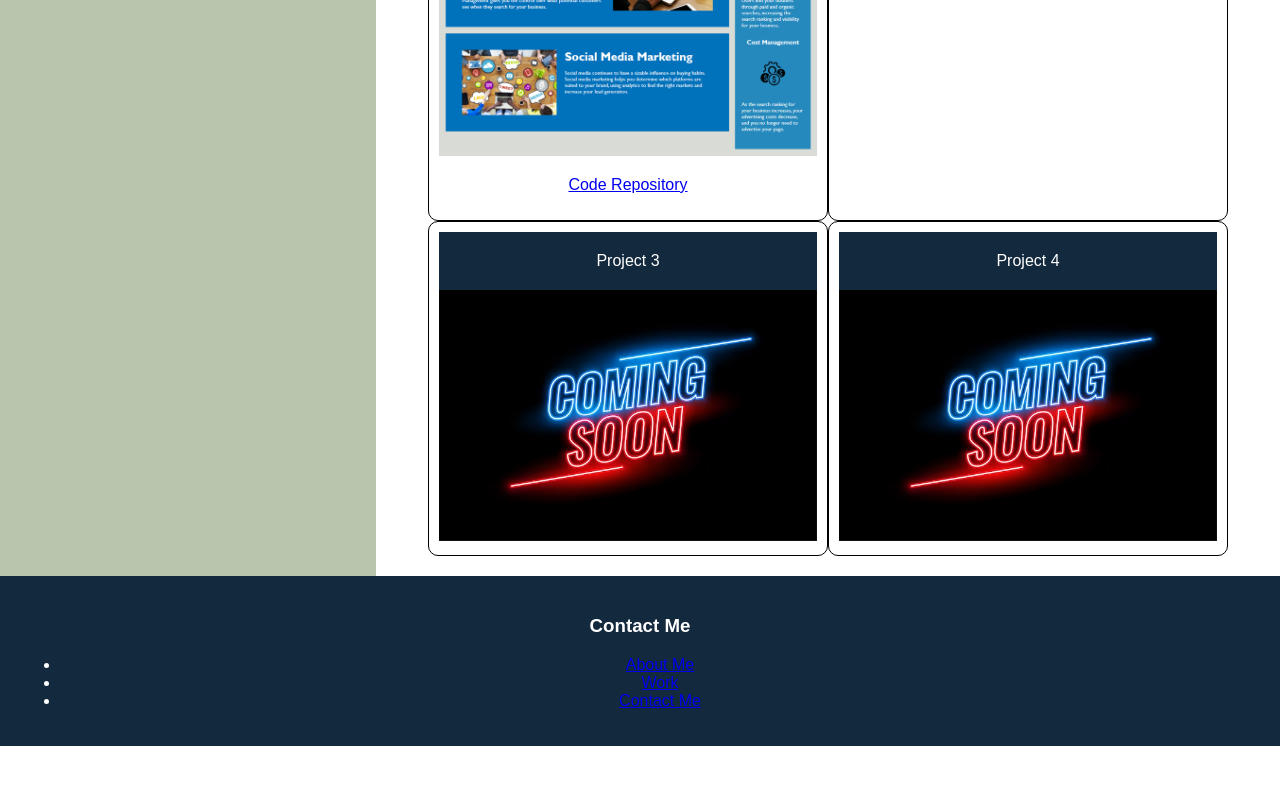
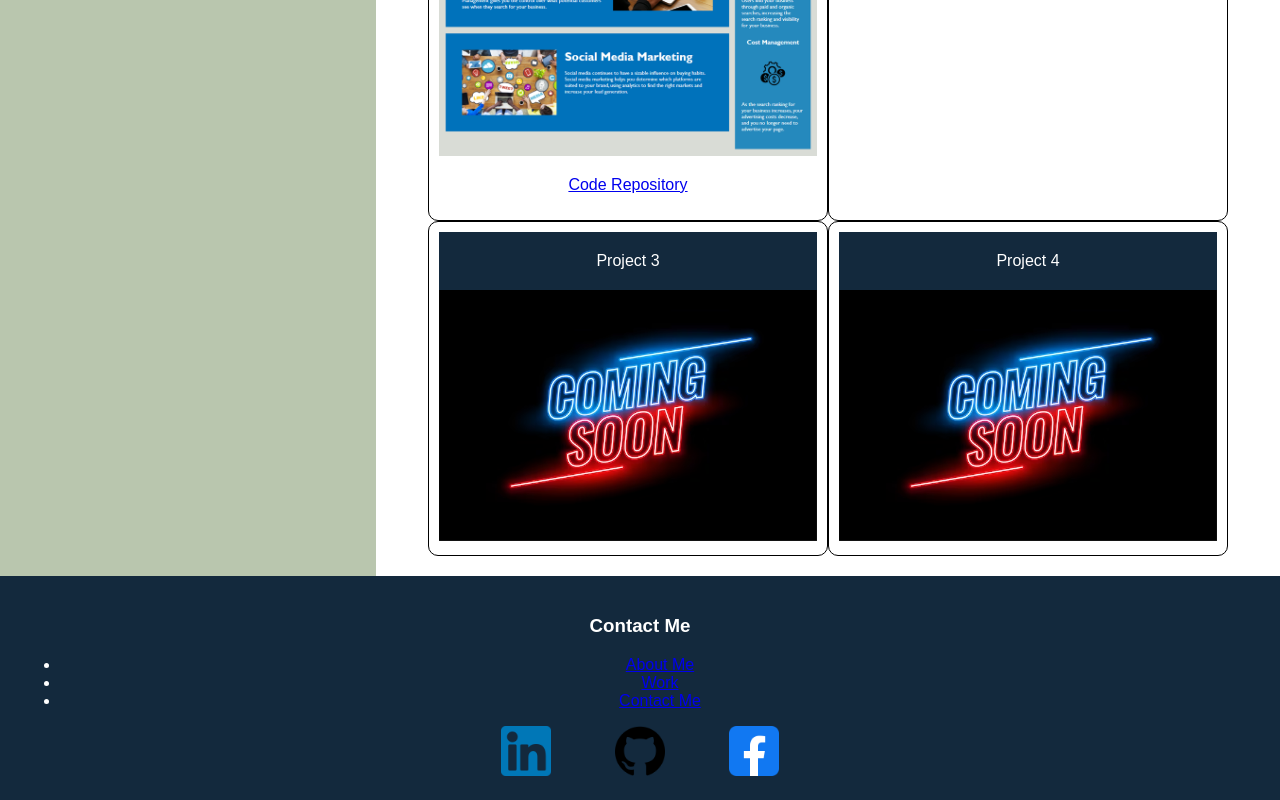
Before and after one commit to chrisnastro/responsive-portfolio, a plain HTML site: page index.html in a window 1280 px wide. Shown: the part 771-1571 px from the top of the page. Before the commit the page ends 1517 px from the top, so only its background shows below. Drawn offline with Linux system fonts and the light colour scheme.

Commit message:
added social media icons and links

```diff
--- a/assets/css/style.css
+++ b/assets/css/style.css
@@ -92,6 +92,10 @@ We are making the product card not growable, not shrinkable, and with an initial
   width: 100%;
 }
 
+.icons {
+  margin: 15px;
+  padding: 15px;
+}
 /*
 What does the flex-direction property define?
 It defines in which direction the container wants to stack the flex items
--- a/index.html
+++ b/index.html
@@ -75,6 +75,10 @@
             <a href="#contact">Contact Me</a>
         </li>
     </ul>
+    <a class="icons" href="https://www.linkedin.com/in/chrisnastro/" target="_blank" rel="noopener noreferrer">   <img width="50px" height="50px" src="./assets/images/linkedinicon.png" alt="project 1 picture" /></a>
+    <a class="icons" href="https://chrisnastro.github.io/Horiseon/" target="_blank" rel="noopener noreferrer">   <img width="50px" height="50px" src="./assets/images/githubicon.png" alt="project 1 picture" /></a>
+    <a class="icons" href="https://chrisnastro.github.io/Horiseon/" target="_blank" rel="noopener noreferrer">   <img width="50px" height="50px" src="./assets/images/facebookicon.png" alt="project 1 picture" /></a>
+
     </footer>
   </body>
 </html>
```
Also changed, not shown: assets/images/facebookicon.png (added), assets/images/githubicon.png (added), assets/images/linkedinicon.png (added).
